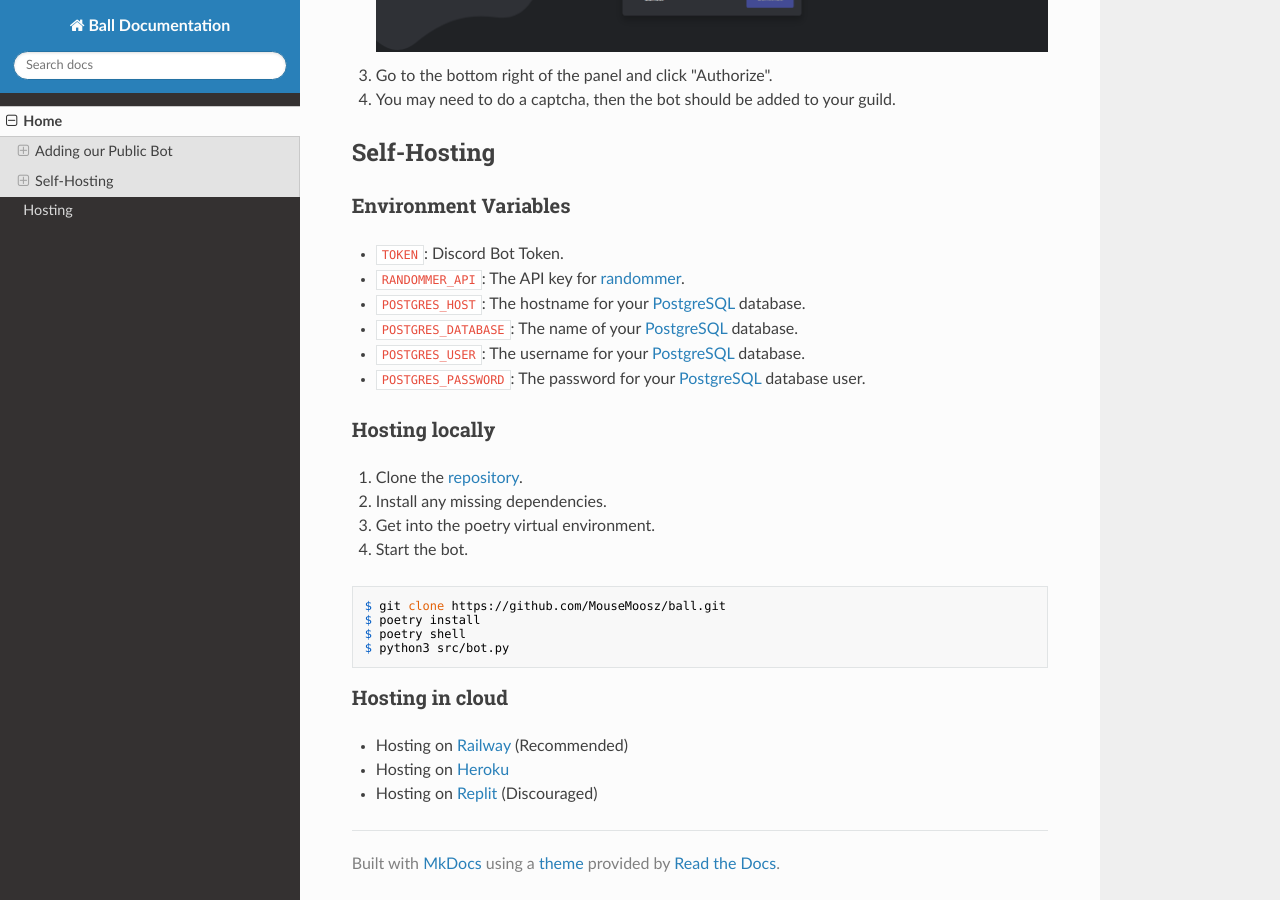
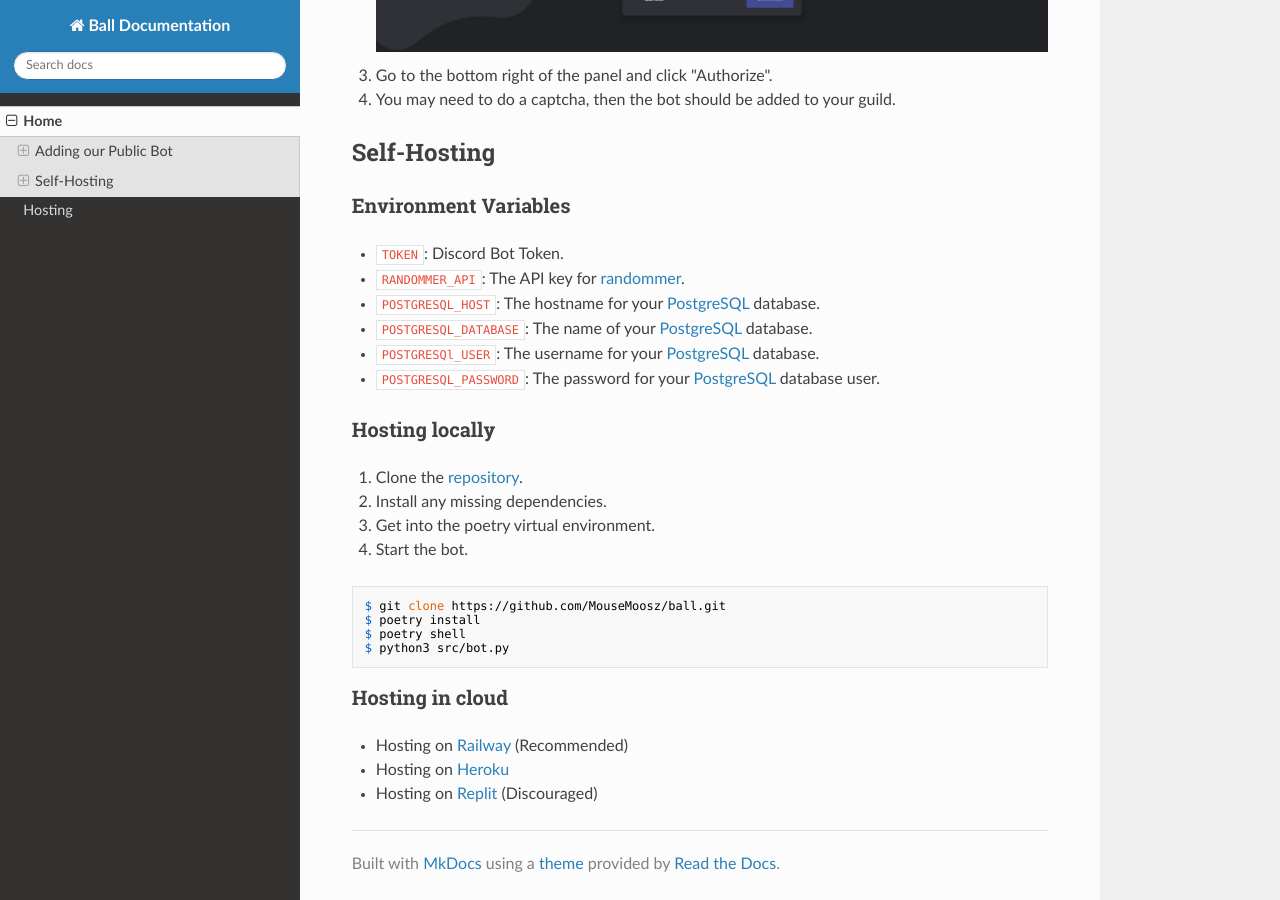
Before and after one commit to VaibhavSys/ball, an MkDocs documentation site: the page built from docs/docs/index.md, in a window 1280 px wide and 900 px high, scrolled down 1114 px. Built offline with MkDocs 1.6.1, drawn with Linux system fonts in a browser that asks for light colours; nearby versions of some CDN libraries.

Commit message:
Update env var names

```diff
--- a/docs/docs/index.md
+++ b/docs/docs/index.md
@@ -19,10 +19,10 @@ You can add our [public bot][1] and relax.
 ### Environment Variables
 - `TOKEN`: Discord Bot Token.
 - `RANDOMMER_API`: The API key for [randommer](https://randommer.io).
-- `POSTGRES_HOST`: The hostname for your [PostgreSQL][2] database.
-- `POSTGRES_DATABASE`: The name of your [PostgreSQL][2] database.
-- `POSTGRES_USER`: The username for your [PostgreSQL][2] database.
-- `POSTGRES_PASSWORD`: The password for your [PostgreSQL][2] database user.
+- `POSTGRESQL_HOST`: The hostname for your [PostgreSQL][2] database.
+- `POSTGRESQL_DATABASE`: The name of your [PostgreSQL][2] database.
+- `POSTGRESQl_USER`: The username for your [PostgreSQL][2] database.
+- `POSTGRESQL_PASSWORD`: The password for your [PostgreSQL][2] database user.
 
 [2]: https://www.postgresql.org/
 
```
